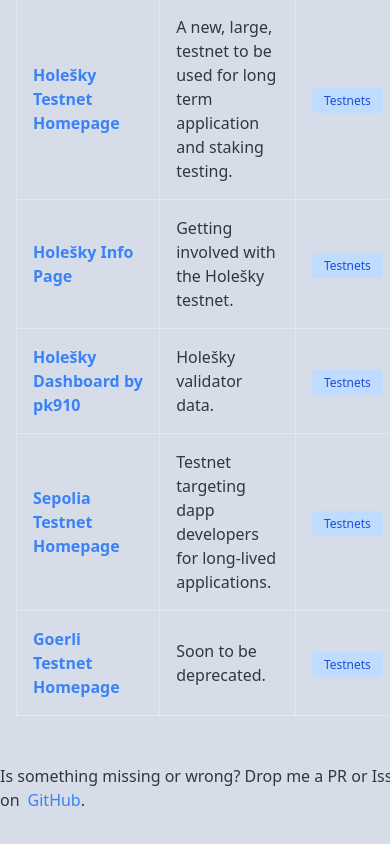
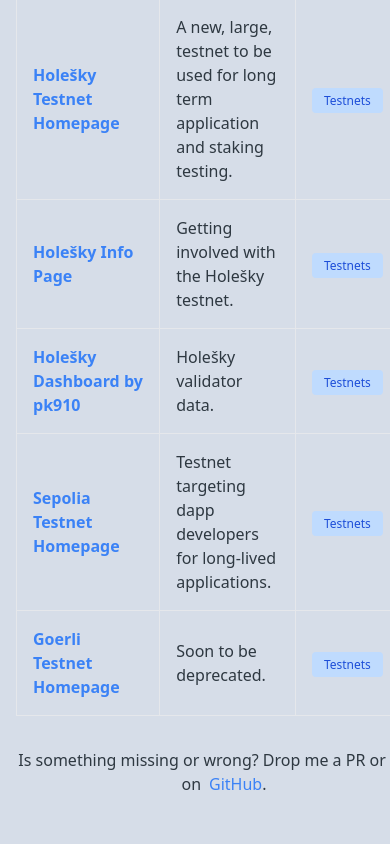
Before and after one commit to colfax23/ethereumresources-io, a Next.js app: page / in a window 390 px wide. Shown: the part 3618-4462 px from the top of the page. Built offline with nearby package versions, Linux system fonts and the light colour scheme.

Commit message:
Fix footer text wrapping and padding

```diff
--- a/src/app/page.tsx
+++ b/src/app/page.tsx
@@ -33,7 +33,7 @@ function App() {
         </table>
       </div>
 
-      <div className="py-8">
+      <div className="py-4 px-4 md:py-8 text-center">
         Is something missing or wrong?  Drop me a PR or Issue on
         <a
           href="https://github.com/colfax23/ethereumresources-io"
```
